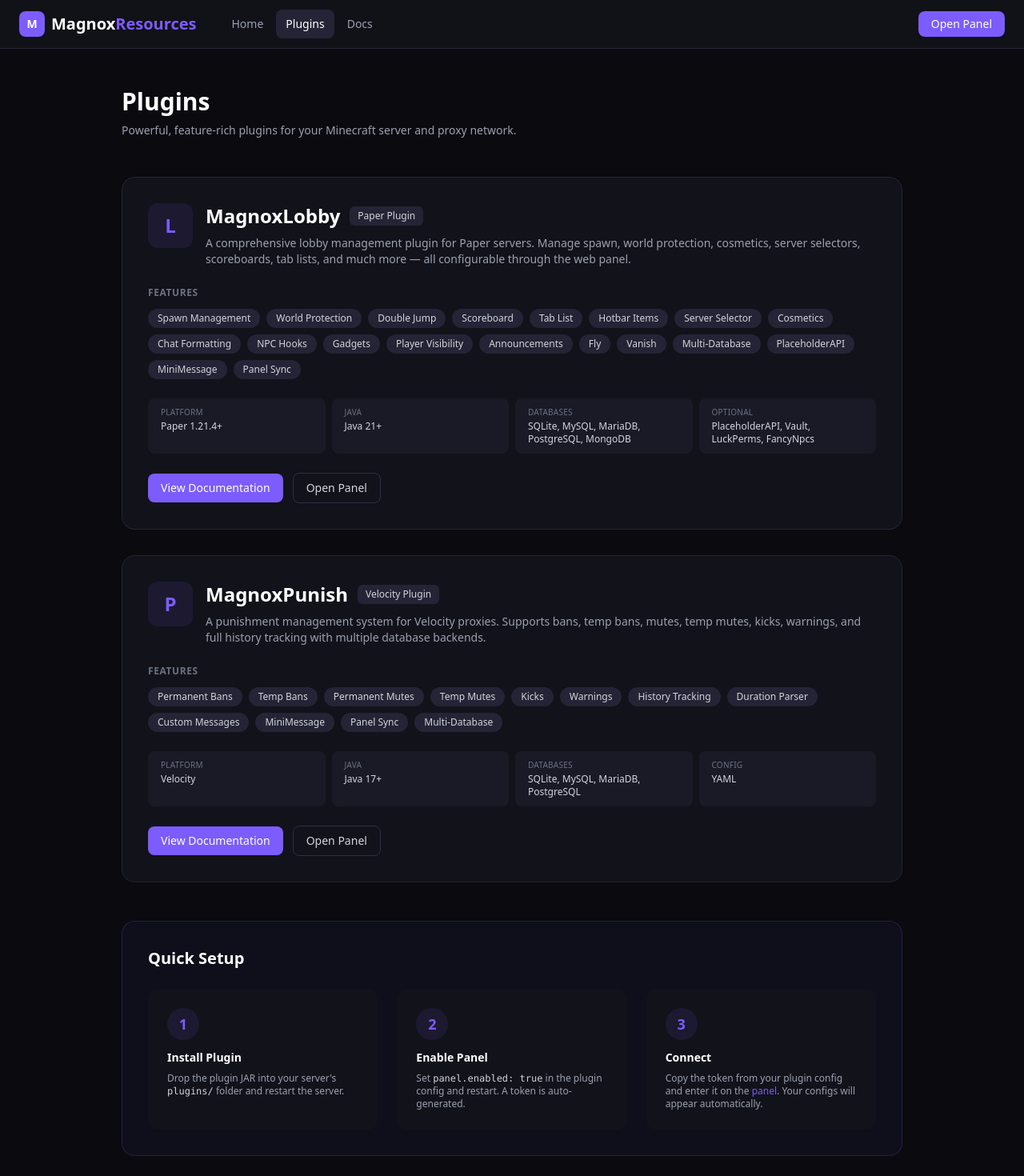
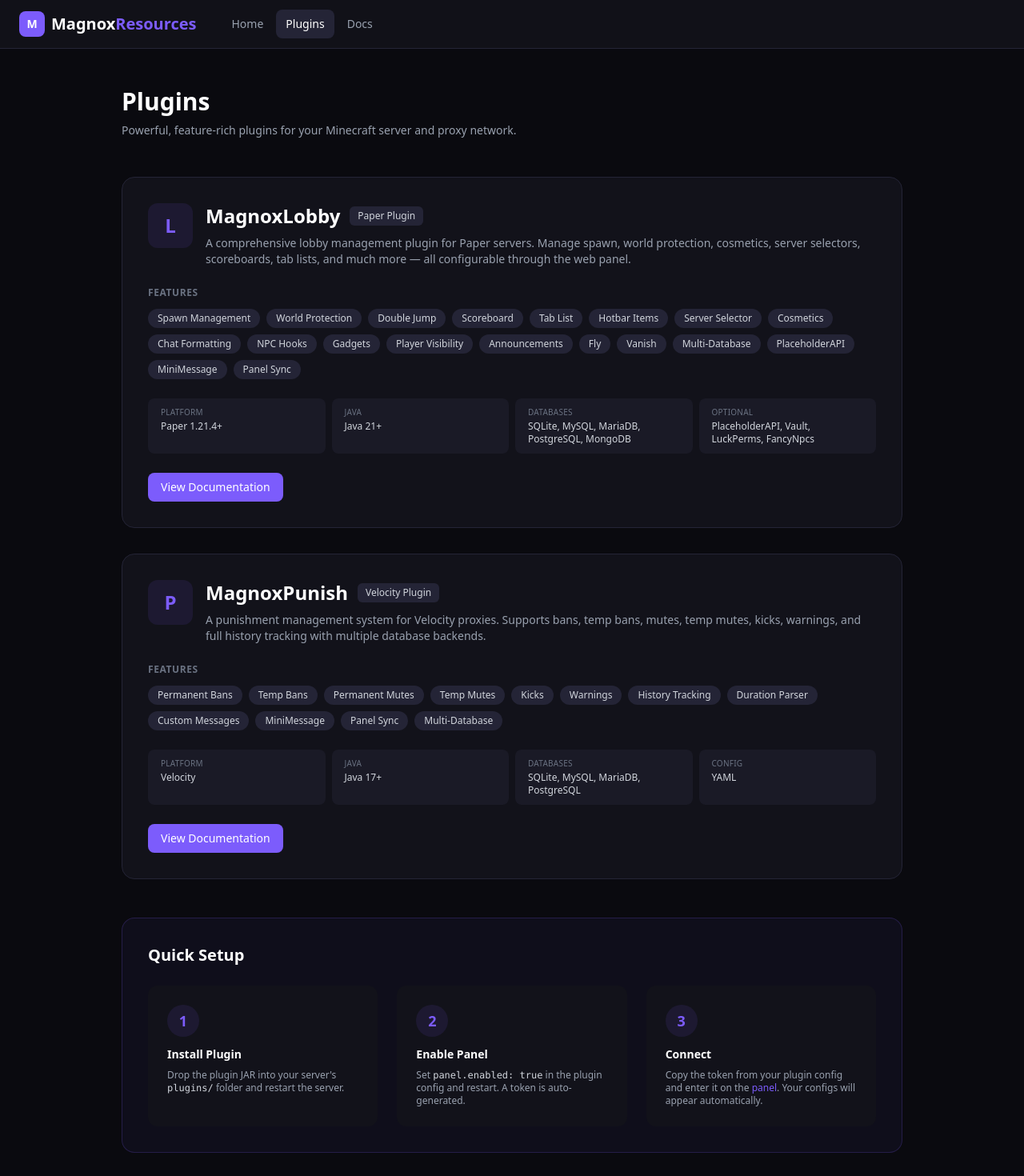
Before and after one commit to jayclrk358/MagnoxResources, a Next.js app: page /plugins in a window 1280 px wide. Shown: the top 1470 px of the page at 80% size. Built offline with nearby package versions, Linux system fonts and the light colour scheme.

Commit message:
feat: remove Disconnect, add always-visible Dashboard link, remove Open Panel buttons, faster punishment refresh

```diff
--- a/src/app/(dashboard)/dashboard/punishments/[pluginId]/page.tsx
+++ b/src/app/(dashboard)/dashboard/punishments/[pluginId]/page.tsx
@@ -121,7 +121,7 @@
 
   useEffect(() => {
     fetchPunishments();
-    const interval = setInterval(() => fetchPunishments(true), 30000);
+    const interval = setInterval(() => fetchPunishments(true), 10000);
     return () => clearInterval(interval);
   // eslint-disable-next-line react-hooks/exhaustive-deps
   }, [pluginId]);
--- a/src/app/(dashboard)/layout.tsx
+++ b/src/app/(dashboard)/layout.tsx
@@ -1,7 +1,7 @@
 "use client";
 
 import { useState } from "react";
-import { useRouter, usePathname } from "next/navigation";
+import { usePathname } from "next/navigation";
 import { siteUrls } from "@/lib/sites";
 
 export default function DashboardLayout({
@@ -9,18 +9,11 @@
 }: {
   children: React.ReactNode;
 }) {
-  const router = useRouter();
   const pathname = usePathname();
   const [menuOpen, setMenuOpen] = useState(false);
 
-  async function handleLogout() {
-    await fetch("/api/auth/logout", { method: "POST" });
-    router.push("/login");
-  }
-
   const navItems = [
     { href: siteUrls.home, label: "Home", active: false },
-    { href: "/dashboard", label: "Dashboard", active: pathname === "/dashboard" },
     { href: siteUrls.plugins, label: "Plugins", active: false },
     { href: siteUrls.docs, label: "Docs", active: false },
   ];
@@ -59,17 +52,15 @@
           </div>
           <div className="flex shrink-0 items-center gap-2">
             <a
-              href={siteUrls.docs}
-              className="hidden rounded-lg border border-dark-500 px-3 py-1.5 text-sm text-gray-400 transition hover:border-accent hover:text-accent sm:block"
+              href="/dashboard"
+              className={`rounded-lg px-3 py-1.5 text-sm font-medium transition ${
+                pathname.startsWith("/dashboard")
+                  ? "bg-dark-600 text-white"
+                  : "text-gray-400 hover:bg-dark-700 hover:text-white"
+              }`}
             >
-              Need help?
+              Dashboard
             </a>
-            <button
-              onClick={handleLogout}
-              className="hidden rounded-lg border border-dark-500 px-3 py-1.5 text-sm text-gray-300 transition hover:border-danger hover:text-danger sm:block"
-            >
-              Disconnect
-            </button>
             <button
               onClick={() => setMenuOpen(!menuOpen)}
               className="flex h-9 w-9 shrink-0 items-center justify-center rounded-lg text-gray-300 transition hover:bg-dark-700 sm:hidden"
@@ -103,20 +94,6 @@
                   {item.label}
                 </a>
               ))}
-              <div className="mt-2 flex flex-col gap-2 border-t border-dark-600 pt-3">
-                <a
-                  href={siteUrls.docs}
-                  className="rounded-lg border border-dark-500 px-3 py-2.5 text-center text-sm text-gray-300 transition hover:border-accent hover:text-accent"
-                >
-                  Need help?
-                </a>
-                <button
-                  onClick={handleLogout}
-                  className="rounded-lg border border-dark-500 px-3 py-2.5 text-sm text-gray-300 transition hover:border-danger hover:text-danger"
-                >
-                  Disconnect
-                </button>
-              </div>
             </div>
           </div>
         )}
--- a/src/app/page.tsx
+++ b/src/app/page.tsx
@@ -32,16 +32,16 @@
           </p>
           <div className="mt-8 flex flex-wrap justify-center gap-4 sm:mt-10">
             <a
-              href={siteUrls.panel}
+              href={siteUrls.docs}
               className="rounded-lg bg-accent px-6 py-3 font-medium text-white transition hover:bg-accent-hover"
             >
-              Open Panel
+              View Docs
             </a>
             <a
-              href={siteUrls.docs}
+              href={siteUrls.plugins}
               className="rounded-lg border border-dark-500 px-6 py-3 font-medium text-gray-300 transition hover:border-accent hover:text-accent"
             >
-              View Docs
+              View Plugins
             </a>
           </div>
         </div>
@@ -68,7 +68,7 @@
               TPS tracking, and live sync with your plugins.
             </p>
             <span className="mt-4 inline-block text-sm text-accent opacity-0 transition group-hover:opacity-100">
-              Open Panel &rarr;
+              Go to Panel &rarr;
             </span>
           </a>
 
--- a/src/app/plugins/page.tsx
+++ b/src/app/plugins/page.tsx
@@ -104,12 +104,6 @@
               >
                 View Documentation
               </a>
-              <a
-                href={siteUrls.panel}
-                className="rounded-lg border border-dark-500 px-4 py-2 text-sm font-medium text-gray-300 transition hover:border-accent hover:text-accent"
-              >
-                Open Panel
-              </a>
             </div>
           </div>
 
@@ -172,12 +166,6 @@
               >
                 View Documentation
               </a>
-              <a
-                href={siteUrls.panel}
-                className="rounded-lg border border-dark-500 px-4 py-2 text-sm font-medium text-gray-300 transition hover:border-accent hover:text-accent"
-              >
-                Open Panel
-              </a>
             </div>
           </div>
         </div>
--- a/src/components/SiteLayout.tsx
+++ b/src/components/SiteLayout.tsx
@@ -51,12 +51,6 @@
             </div>
           </div>
           <div className="flex shrink-0 items-center gap-2">
-            <a
-              href={siteUrls.panel}
-              className="hidden rounded-lg bg-accent px-4 py-1.5 text-sm font-medium text-white transition hover:bg-accent-hover sm:block"
-            >
-              Open Panel
-            </a>
             <button
               onClick={() => setMenuOpen(!menuOpen)}
               className="flex h-9 w-9 shrink-0 items-center justify-center rounded-lg text-gray-300 transition hover:bg-dark-700 sm:hidden"
@@ -90,12 +84,6 @@
                   {item.label}
                 </a>
               ))}
-              <a
-                href={siteUrls.panel}
-                className="mt-2 rounded-lg bg-accent px-3 py-2.5 text-center text-sm font-medium text-white transition hover:bg-accent-hover"
-              >
-                Open Panel
-              </a>
             </div>
           </div>
         )}
```
